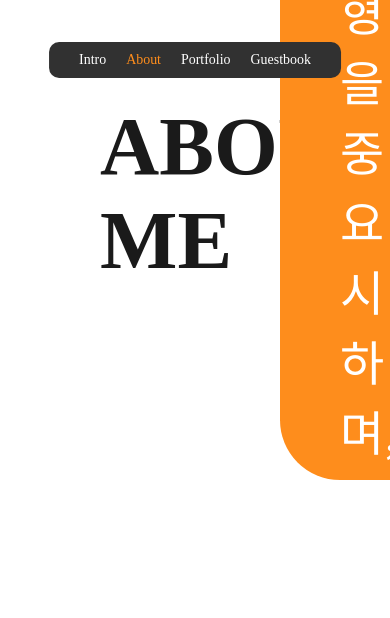
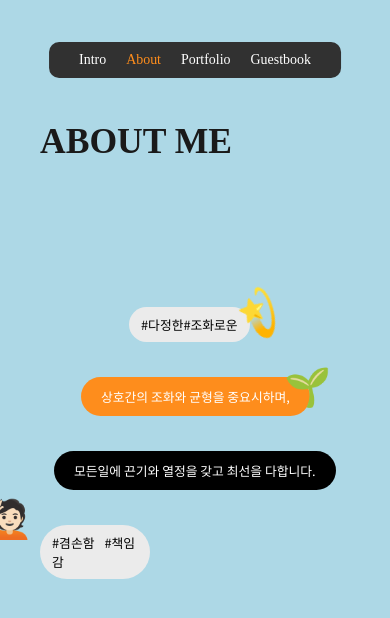
Before and after one commit to ssowem/aboutme-2.5, a React (Vite) app: page /about in a window 390 px wide. Shown: the top 618 px of the page. Built offline with nearby package versions, Linux system fonts and the light colour scheme; a web font is replaced by a local one.

Commit message:
feat: 모바일 반응형 적용하기

```diff
--- a/src/App.jsx
+++ b/src/App.jsx
@@ -20,12 +20,7 @@ import StickyNav from './components/StickyNav';
 const pages = ['/', '/about', '/portfolio', '/guestbook'];
 
 // 마우스휠 감지하고 페이지를 이동시키는 함수
-const ScrollNavigator = ({
-  setIsSidebarVisible,
-  portfolioScrollIsStart,
-  portfolioScrollIsEnd,
-  setIsAboutVisible,
-}) => {
+const ScrollNavigator = ({ setIsAboutVisible }) => {
   const navigate = useNavigate(); // 특정 Url로 이동할때 사용
   const location = useLocation(); // 현재 Url정보 가져옴 (location.pathname 사용하면 현재 어떤페이지인지 확인가능)
   const isScrolling = useRef(false); // 스크롤방지용
@@ -43,38 +38,17 @@ const ScrollNavigator = ({
       // 현재 페이지 인덱스 가져옴 [pages 배열에서 현재url(location.pathname)을 기준으로 인덱스를 찾음]
       const currentIndex = pages.indexOf(location.pathname);
 
-
       // 아래로 스크롤(=다음페이지로 이동), 현재 인덱스가 마지막 페이지가 아니면 다음페이지 이동
       if (deltaY > 0 && currentIndex < pages.length - 1) {
-        // 포트폴리오 페이지에서 가로스크롤이 끝까지 갔을때만 다음페이지로 이동
-        if (currentIndex === 2 && portfolioScrollIsEnd) {
-          navigate(pages[currentIndex + 1]);
-
-          // 포트폴리오페이지가 아니면 다음 페이지로 이동.
-        } else if (currentIndex !== 2) {
-          navigate(pages[currentIndex + 1]);
-        }
+        navigate(pages[currentIndex + 1]);
       }
 
       // 위로 스크롤 , 첫번째 페이지가 아니면 이전 페이지로 이동
       if (deltaY < 0 && currentIndex > 0) {
-        // 포트폴리오 페이지에서 가로스크롤이 가장 왼쪽에 있을때만 이전페이지로 이동
-        if (currentIndex === 2 && portfolioScrollIsStart) {
-          navigate(pages[currentIndex - 1]);
-
-          // 포트폴리오페이지가 아니라면 이전 페이지로 이동
-        } else if (currentIndex !== 2) {
-          navigate(pages[currentIndex - 1]);
-        }
+        navigate(pages[currentIndex - 1]);
       }
     }, 500),
-    [
-      location.pathname,
-      navigate,
-      portfolioScrollIsStart,
-      portfolioScrollIsEnd,
-      setIsSidebarVisible,
-    ]
+    [location.pathname, navigate]
   );
 
   // useEffect 사용해서 휠이벤트 감지될때마다 handleScroll 함수를 실행.
@@ -99,40 +73,17 @@ const ScrollNavigator = ({
 };
 
 function App() {
-
   const [isAboutVisible, setIsAboutVisible] = useState(false);
-
-
-  // 포트폴리오 컴포넌트 가로 X스크롤좌표 (시작과 끝확인하고 상태관리함)
-  const [portfolioScrollIsStart, setPortfolioScrollIsStart] = useState(true); //스크롤초기값은0이기때문
-  const [portfolioScrollIsEnd, setPortfolioScrollIsEnd] = useState(false);
-  const [sevedScrollPosition, setSevedScrollPosition] = useState(null);
-
-
-  // 포트폴리오 영역 스크롤이 0인지 체크하는 함수
-  const portFolioIsAtStart = (state) => {
-    setPortfolioScrollIsStart(state);
-  };
-
-  const portFolioIsAtEnd = (state) => {
-    setPortfolioScrollIsEnd(state);
-  };
-
-
 
   return (
     <BrowserRouter>
       {/* 마우스 휠 감지를 위한 컴포넌트,   */}
       <ScrollNavigator
-        portfolioScrollIsStart={portfolioScrollIsStart}
-        portfolioScrollIsEnd={portfolioScrollIsEnd}
         setIsAboutVisible={setIsAboutVisible}
         isAboutVisible={isAboutVisible}
       />
 
       <StickyNav />
-
-
 
       <Routes>
         <Route path="/" element={<Intro />} />
@@ -140,17 +91,7 @@ function App() {
           path="/about"
           element={<About isAboutVisible={isAboutVisible} />}
         />
-        <Route
-          path="/portfolio"
-          element={
-            <Portfolio
-              portFolioIsAtStart={portFolioIsAtStart}
-              portFolioIsAtEnd={portFolioIsAtEnd}
-              sevedScrollPosition={sevedScrollPosition}
-              setSevedScrollPosition={setSevedScrollPosition}
-            />
-          }
-        />
+        <Route path="/portfolio" element={<Portfolio />} />
         <Route path="/guestbook" element={<Guestbook />} />
       </Routes>
     </BrowserRouter>
--- a/src/components/GuestbookList.jsx
+++ b/src/components/GuestbookList.jsx
@@ -145,12 +145,14 @@ const GuestbookList = ({ item, fetchGuestbook }) => {
       });
       // debugger;
       console.log('삭제성공', response);
+
+      notify();
       fetchGuestbook();
-      notify();
 
     } catch (error) {
       console.error('오류', error);
     }
+
   };
 
   // 삭제 모달을 열어주는 함수
--- a/src/pages/About.jsx
+++ b/src/pages/About.jsx
@@ -7,17 +7,30 @@ const Container = styled.div`
   width: 100%;
   height: 100vh;
 
-  padding: 100px;
+  padding: 10rem;
 
   display: flex;
   flex-direction: column;
   overflow: hidden;
+
+  /* 태블릿 (601px ~ 1024px) */
+  @media (max-width: 1024px) {
+    background-color: lightcoral;
+    padding: 8rem;
+  }
+
+  /* 모바일 (최대 600px) */
+  @media (max-width: 600px) {
+    background-color: lightblue;
+    padding: 12rem 4rem;
+  }
 `;
 
 const Title = styled.div`
   color: #1a1a1a;
   font-family: 'Lexend', serif;
-  font-size: 8.2rem;
+  /* font-size: 8.2rem; */
+  font-size: calc(2rem + 4vw);
   font-weight: 800;
 `;
 
@@ -46,24 +59,6 @@ const ZoomIn = keyframes`
     }
 `;
 
-const grow = keyframes`
-  0% {
-    transform: translateY(-70px);
-    opacity: 0;
-  }
-
-  60% {
-    transform: translateY(20px);
-    opacity: 1;
-  }
-
-  100% {
-    transform: translateY(0);
-    opacity: 1;
-  }
-
-`;
-
 const float = keyframes`
    0% {
     transform: translateY(0); /* 기본 위치 */
@@ -80,17 +75,34 @@ const Text1 = styled.div`
   //부모요소의 stretch 영향 받지않게함
   align-self: flex-end;
   margin-right: 38rem;
+  /* margin-right: calc(30rem + 0vw); */
+
+  /* 태블릿 (601px ~ 1024px) */
+  @media (max-width: 1024px) {
+    margin-right: 20rem;
+  }
+
+  /* 모바일 (최대 600px) */
+  @media (max-width: 600px) {
+    margin-right: 10rem;
+  }
 
   .text-wrap {
     background-color: #ebebeb;
-    font-size: 3.8rem;
+    font-size: calc(0.5rem + 2vw);
     padding: 1.5rem 4rem;
     border-radius: 5rem;
     transform: scale(0);
 
-    /* span:first-child {
-      margin-right: 1rem;
-    } */
+    /* 태블릿 (601px ~ 1024px) */
+    @media (max-width: 1024px) {
+      padding: 1rem 1.5rem;
+    }
+
+    /* 모바일 (최대 600px) */
+    @media (max-width: 600px) {
+      padding: 0.8rem 1.2rem;
+    }
 
     &.active {
       opacity: 1;
@@ -106,9 +118,11 @@ const Text1 = styled.div`
     &::before {
       content: '💫';
       position: absolute;
-      right: -10rem;
+      /* right: -10rem; */
+      right: calc(-2.5rem - 3vw);
       bottom: 0rem;
-      font-size: 12rem;
+      /* font-size: 12rem; */
+      font-size: calc(2rem + 4.5vw);
       transform: rotate(30deg);
     }
   }
@@ -121,10 +135,21 @@ const Text2 = styled.div`
   .text-wrap {
     background-color: #fe8d1c;
     color: #fff;
-    font-size: 4.8rem;
+
+    font-size: calc(0.5rem + 2vw);
     padding: 1.5rem 6rem;
     border-radius: 60px;
     transform: scale(0);
+
+    /* 태블릿 (601px ~ 1024px) */
+    @media (max-width: 1024px) {
+      padding: 1.5rem 3rem;
+    }
+
+    /* 모바일 (최대 600px) */
+    @media (max-width: 600px) {
+      padding: 1rem 2rem;
+    }
 
     &.active {
       opacity: 1;
@@ -140,10 +165,16 @@ const Text2 = styled.div`
     &::before {
       content: '🌱';
       position: absolute;
-      font-size: 10rem;
+      font-size: calc(2rem + 4.5vw);
       bottom: 0;
-      right: -8rem;
+      right: calc(-1rem - 3vw);
     }
+  }
+
+  /* 태블릿 (601px ~ 1024px) */
+  @media (max-width: 1024px) {
+    align-self: center;
+    margin-left: 0;
   }
 `;
 
@@ -154,17 +185,37 @@ const Text3 = styled.div`
   .text-wrap {
     background-color: #000000;
     color: #fff;
-    font-size: 4.8rem;
+    font-size: calc(0.5rem + 2vw);
     padding: 1.5rem 6rem;
     border-radius: 60px;
     opacity: 0;
     transform: scale(0);
+
+    /* 태블릿 (601px ~ 1024px) */
+    @media (max-width: 1024px) {
+      padding: 1.5rem 3rem;
+    }
+
+    /* 모바일 (최대 600px) */
+    @media (max-width: 600px) {
+      padding: 1rem 2rem;
+    }
 
     &.active {
       opacity: 1;
       animation: ${ZoomIn} 1s ease-in-out 0.6s;
       animation-fill-mode: forwards;
     }
+  }
+
+  /* 태블릿 (601px ~ 1024px) */
+  @media (max-width: 1024px) {
+    align-self: center;
+    margin-left: 0;
+  }
+
+  /* 모바일 (최대 600px) */
+  @media (max-width: 600px) {
   }
 `;
 
@@ -176,11 +227,21 @@ const Text4 = styled.div`
 
   .text-wrap {
     background-color: #ebebeb;
-    font-size: 3.8rem;
+    font-size: calc(0.5rem + 2vw);
     padding: 1.5rem 4rem;
     border-radius: 5rem;
     opacity: 0;
     transform: scale(0);
+
+    /* 태블릿 (601px ~ 1024px) */
+    @media (max-width: 1024px) {
+      padding: 1rem 1.5rem;
+    }
+
+    /* 모바일 (최대 600px) */
+    @media (max-width: 600px) {
+      padding: 0.8rem 1.2rem;
+    }
 
     &.active {
       opacity: 1;
@@ -197,9 +258,12 @@ const Text4 = styled.div`
     &::before {
       content: '🙋🏻‍';
       position: absolute;
-      font-size: 10rem;
-      top: -8rem;
-      left: -10rem;
+      font-size: calc(2rem + 4.5vw);
+      /* top: -8rem;
+      left: -10rem; */
+
+      top: calc(-2rem - 3vw);
+      left: calc(-4rem - 3.5vw);
       z-index: 9999;
     }
   }
--- a/src/pages/Portfolio.jsx
+++ b/src/pages/Portfolio.jsx
@@ -196,34 +196,71 @@ const CardBox = styled.div`
   }
 `;
 
+
+// 속임수 카드 앞뒤로 추가
 const cards = [
+  { id: 4, image: 'src/images/todolist.png' },
+  { id: 5, image: 'src/images/todolist.png' },
+  { id: 6, image: 'src/images/todolist.png' },
+
+  // 실제 카드들
   { id: 1, image: 'src/images/todolist.png' },
   { id: 2, image: 'src/images/todolist.png' },
   { id: 3, image: 'src/images/todolist.png' },
   { id: 4, image: 'src/images/todolist.png' },
   { id: 5, image: 'src/images/todolist.png' },
   { id: 6, image: 'src/images/todolist.png' },
+  // 실제 카드들
+
+  { id: 1, image: 'src/images/todolist.png' },
+  { id: 2, image: 'src/images/todolist.png' },
+  { id: 3, image: 'src/images/todolist.png' },
 ];
 
+const Portfolio = () => {
+  const [index, setIndex] = useState(3); // 초기값3으로 지정하고, 실제카드 첫번째요소부터 보이게함
+  const translateXValue = 56; // 슬라이드이동거리, gap 2rem포함됨
 
-const Portfolio = () => {
-
-  const [index, setIndex] = useState(0);
-  const translateXValue = 56; // 슬라이드이동거리, gap 2rem포함됨
-  const carouselRef = useRef(null);
+  const [speed, setSpeed] = useState(500); // transition 시간 초기값
 
   useEffect(() => {
-    if(index < 0) {
-      setIndex(cards.length - 1);
-    } else if(index >= cards.length) {
-      setIndex(0);
+    console.log(index)
+    // 속임수카드 1일때 (인덱스값 9일때)
+    if (index === 9) {
+
+      // 0.5초후에 실행
+      setTimeout(() => {
+
+        setSpeed(0); // transition 시간 0으로 변경하여 애니메이션 효과안보이게함
+        setIndex(3); // 실제카드 1로 변경
+
+        // 실제카드로 이동된후, 0.05 초후에 실행
+        setTimeout(() => {
+          setSpeed(500); //다시 transition 0.5초로 되돌리기
+        }, 50);
+
+      }, 500);
     }
-  }, [index])
 
+    // 속임수 카드4 일때 (인덱스값 0일때)
+    if (index === 0) {
 
+      // 0.5초후에 실행
+      setTimeout(() => {
+        setSpeed(0); // transition 시간 0으로 변경하여 애니메이션 효과안보이게함
+        setIndex(6); // 실제카드 4로 변경 (인덱스값 6)
+
+        // 0.5초후에 실행
+        setTimeout(() => {
+          setSpeed(500); //다시 transition 0.5초로 되돌리기
+        }, 50);
+
+      }, 500);
+    }
+  });
 
   const handlePrevClick = () => {
-    setIndex((prev) => prev - 1);
+    setIndex((prev) => (prev === 0 ? cards.length - 1 : prev - 1));
   };
 
   const handleNextClick = () => {
@@ -247,7 +284,7 @@ const Portfolio = () => {
               <div className="page-number">
                 <span className="total">6</span>
                 <span>/</span>
-                <span className="current">1</span>
+                <span className="current">{((index - 3 + 6) % 6) + 1}</span>
               </div>
 
               <button>
@@ -260,39 +297,22 @@ const Portfolio = () => {
             <div
               className="swiper"
               style={{
-                transform: `translate3d(-${translateXValue}rem, 0, 0)`,
-                transition: 'transform 0.5s ease-in-out'
+                transform: `translate3d(-${index * translateXValue}rem, 0, 0)`,
+                transition: `transform ${speed}ms ease`,
               }}
-              ref={carouselRef}
             >
-              {cards.concat(cards).map((card, index) => (
+              {cards.map((card, index) => (
                 <CardBox key={index}>
                   <div className="card">
                     <div className="thumbnail">
-                      <img src={card.image}/>
+                      <img src={card.image} />
                     </div>
-
                     <div className="tag-box">
-                      <span>{index}. TO DO LIST</span>
-
-                      <div className="skills-wrap">
-                        <img src="src/images/react-js-icon.png" />
-                      </div>
-                    </div>
-
-                    <div className="modal-box">
-                      <span>📌Overveiw</span>
-
-                      <p>
-                        리액트를 사용해서 만든 포트폴리오 입니다. 백엔드 api
-                        협업 경험이 있으며, 다양한 경험을 할 수 있었던
-                        포트폴리오 중 하나입니다
-                      </p>
+                      <span>{card.id}. TO DO LIST</span>
                     </div>
                   </div>
                 </CardBox>
               ))}
-
             </div>
           </CardWrap>
         </ContentWrap>
```
